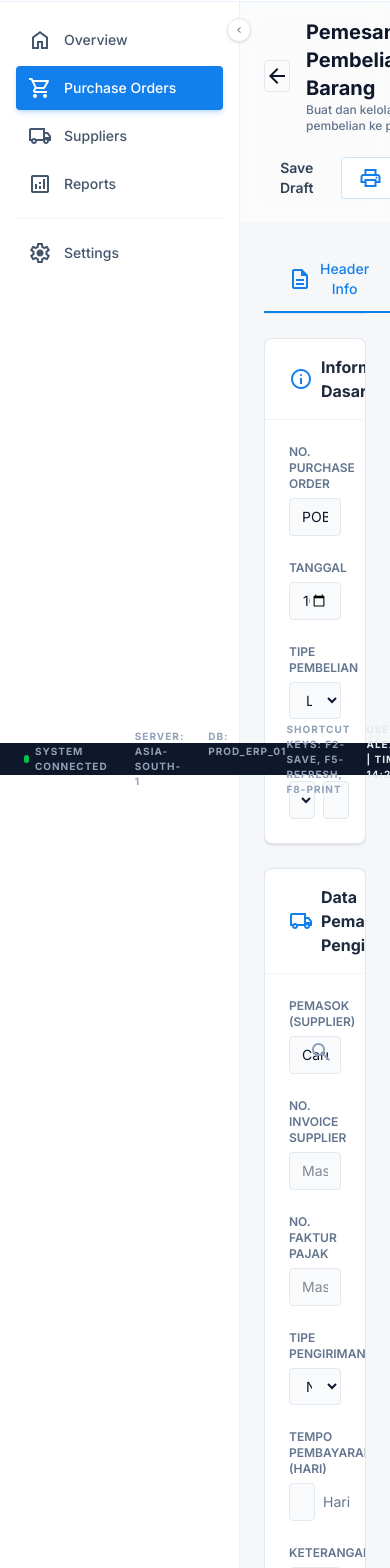
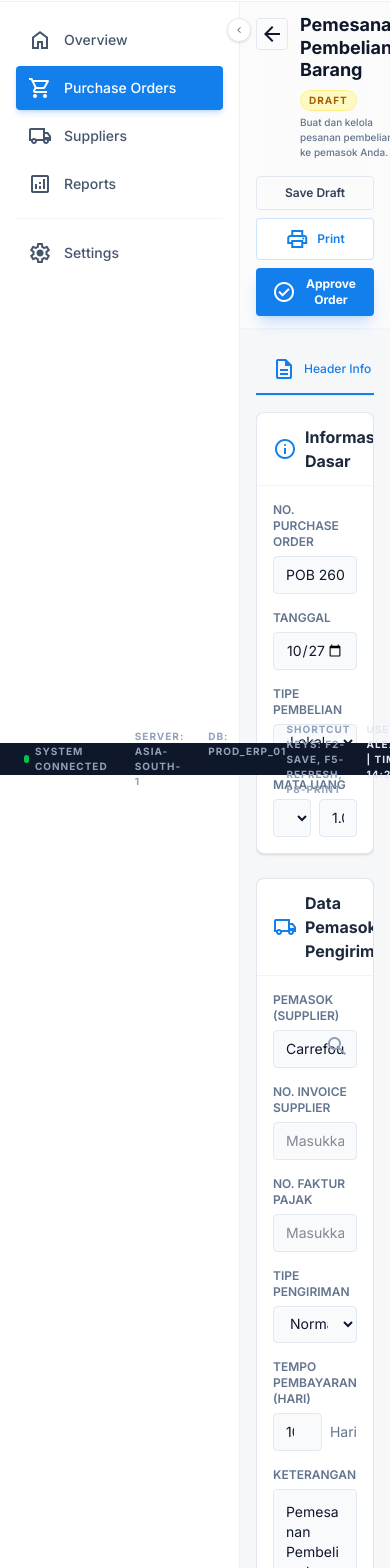
Before and after one commit to zulfafalah/erp, a Next.js app: page /purchase-order/POB2603-0001 in a window 390 px wide. Shown: the part 69-1637 px from the top of the page. Built offline with nearby package versions, Linux system fonts and the light colour scheme.

Commit message:
style: adjust responsive layout and spacing on purchase order detail and list pages.

```diff
--- a/app/purchase-order/[id]/page.tsx
+++ b/app/purchase-order/[id]/page.tsx
@@ -59,39 +59,39 @@ export default function PurchaseOrderDetailPage() {
                 {/* Main Content Area */}
                 <section className="flex-1 flex flex-col bg-background-light overflow-hidden">
                     {/* Action Header */}
-                    <div className="px-6 py-4 flex flex-wrap items-center justify-between gap-4 border-b border-primary/5 bg-white/50 backdrop-blur-sm shrink-0">
-                        <div className="flex items-center gap-4">
+                    <div className="px-4 md:px-6 py-3 md:py-4 flex flex-col md:flex-row md:items-center justify-between gap-4 border-b border-primary/5 bg-white/50 backdrop-blur-sm shrink-0">
+                        <div className="flex items-start md:items-center gap-3 md:gap-4 w-full md:w-auto">
                             <button
                                 onClick={() => router.push("/purchase-order")}
-                                className="size-8 flex items-center justify-center rounded-lg border border-slate-200 hover:bg-white"
+                                className="size-8 flex-shrink-0 flex items-center justify-center rounded-lg border border-slate-200 hover:bg-white mt-1 md:mt-0"
                             >
                                 <span className="material-symbols-outlined text-lg">
                                     arrow_back
                                 </span>
                             </button>
                             <div>
-                                <div className="flex items-center gap-2">
-                                    <h1 className="text-xl font-bold text-slate-900">
+                                <div className="flex flex-wrap items-center gap-2">
+                                    <h1 className="text-lg md:text-xl font-bold text-slate-900 leading-tight">
                                         Pemesanan Pembelian Barang
                                     </h1>
-                                    <span className="px-3 py-1 bg-yellow-100 text-yellow-700 text-xs font-bold rounded-full uppercase tracking-widest border border-yellow-200">
+                                    <span className="px-2 md:px-3 py-0.5 md:py-1 bg-yellow-100 text-yellow-700 text-[10px] md:text-xs font-bold rounded-full uppercase tracking-widest border border-yellow-200">
                                         Draft
                                     </span>
                                 </div>
-                                <p className="text-xs text-slate-500 font-medium">
+                                <p className="text-[10px] md:text-xs text-slate-500 font-medium mt-1">
                                     Buat dan kelola pesanan pembelian ke pemasok Anda.
                                 </p>
                             </div>
                         </div>
-                        <div className="flex items-center gap-3">
-                            <button className="px-4 py-2 text-sm font-semibold text-slate-700 hover:bg-slate-200/50 rounded-lg transition-all">
+                        <div className="flex flex-wrap items-center gap-2 md:gap-3 w-full md:w-auto">
+                            <button className="flex-1 md:flex-none justify-center px-3 md:px-4 py-2 text-xs md:text-sm font-semibold text-slate-700 hover:bg-slate-200/50 rounded-lg transition-all border border-slate-200 md:border-transparent">
                                 Save Draft
                             </button>
-                            <button className="px-4 py-2 text-sm font-semibold bg-white text-primary border border-primary/20 hover:border-primary rounded-lg transition-all flex items-center gap-2">
+                            <button className="flex-1 md:flex-none justify-center px-3 md:px-4 py-2 text-xs md:text-sm font-semibold bg-white text-primary border border-primary/20 hover:border-primary rounded-lg transition-all flex items-center gap-2">
                                 <span className="material-symbols-outlined text-sm">print</span>
                                 Print
                             </button>
-                            <button className="px-5 py-2 text-sm font-bold bg-primary text-white hover:bg-primary/90 rounded-lg shadow-lg shadow-primary/20 flex items-center gap-2">
+                            <button className="w-full md:w-auto justify-center px-4 md:px-5 py-2 text-xs md:text-sm font-bold bg-primary text-white hover:bg-primary/90 rounded-lg shadow-lg shadow-primary/20 flex items-center gap-2">
                                 <span className="material-symbols-outlined text-sm">
                                     check_circle
                                 </span>
@@ -101,14 +101,14 @@ export default function PurchaseOrderDetailPage() {
                     </div>
 
                     {/* Tab System Container */}
-                    <div className="flex-1 flex flex-col overflow-hidden p-6 gap-6">
+                    <div className="flex-1 flex flex-col overflow-hidden p-4 md:p-6 gap-4 md:gap-6">
                         {/* Tabs Selector */}
-                        <div className="flex border-b border-slate-200 shrink-0">
+                        <div className="flex overflow-x-auto no-scrollbar border-b border-slate-200 shrink-0">
                             {tabs.map((tab) => (
                                 <button
                                     key={tab.key}
                                     onClick={() => setActiveTab(tab.key)}
-                                    className={`px-6 py-3 text-sm font-medium flex items-center gap-2 border-b-2 transition-colors ${activeTab === tab.key
+                                    className={`px-4 md:px-6 py-3 text-xs md:text-sm font-medium flex items-center gap-2 border-b-2 transition-colors whitespace-nowrap ${activeTab === tab.key
                                         ? "font-bold border-primary text-primary"
                                         : "text-slate-500 hover:text-slate-700 border-transparent"
                                         }`}
@@ -128,17 +128,17 @@ export default function PurchaseOrderDetailPage() {
 
                         {/* Tab Content */}
                         {activeTab === "header" && (
-                            <div className="flex-1 overflow-y-auto no-scrollbar">
-                                <div className="grid grid-cols-1 lg:grid-cols-3 gap-6">
+                            <div className="flex-1 overflow-y-auto no-scrollbar pb-6">
+                                <div className="grid grid-cols-1 lg:grid-cols-3 gap-4 md:gap-6">
                                     {/* Left Section: Basic & Supplier Info */}
                                     <div className="lg:col-span-2 space-y-6">
                                         {/* Basic Info Card */}
                                         <div className="bg-white rounded-xl border border-slate-200 shadow-sm overflow-hidden">
-                                            <div className="px-6 py-4 border-b border-slate-100 flex items-center gap-2">
+                                            <div className="px-4 md:px-6 py-3 md:py-4 border-b border-slate-100 flex items-center gap-2">
                                                 <span className="material-symbols-outlined text-primary">info</span>
                                                 <h3 className="font-bold text-slate-800">Informasi Dasar</h3>
                                             </div>
-                                            <div className="p-6 grid grid-cols-1 md:grid-cols-2 gap-6">
+                                            <div className="p-4 md:p-6 grid grid-cols-1 sm:grid-cols-2 gap-4 md:gap-6">
                                                 <FormField label="No. Purchase Order">
                                                     <FormInput defaultValue="POB 2603-0001" />
                                                 </FormField>
@@ -165,12 +165,12 @@ export default function PurchaseOrderDetailPage() {
 
                                         {/* Supplier Info Card */}
                                         <div className="bg-white rounded-xl border border-slate-200 shadow-sm overflow-hidden">
-                                            <div className="px-6 py-4 border-b border-slate-100 flex items-center gap-2">
+                                            <div className="px-4 md:px-6 py-3 md:py-4 border-b border-slate-100 flex items-center gap-2">
                                                 <span className="material-symbols-outlined text-primary">local_shipping</span>
                                                 <h3 className="font-bold text-slate-800">Data Pemasok &amp; Pengiriman</h3>
                                             </div>
-                                            <div className="p-6 space-y-6">
-                                                <div className="grid grid-cols-1 md:grid-cols-2 gap-6">
+                                            <div className="p-4 md:p-6 space-y-4 md:space-y-6">
+                                                <div className="grid grid-cols-1 sm:grid-cols-2 gap-4 md:gap-6">
                                                     <div className="md:col-span-2">
                                                         <FormField label="Pemasok (Supplier)">
                                                             <div className="relative">
@@ -215,13 +215,13 @@ export default function PurchaseOrderDetailPage() {
                                     {/* Right Section: Financial Summary & Actions */}
                                     <div className="space-y-6">
                                         <div className="bg-white rounded-xl border border-slate-200 shadow-sm overflow-hidden sticky top-0">
-                                            <div className="px-6 py-4 border-b border-slate-100 flex items-center justify-between">
+                                            <div className="px-4 md:px-6 py-3 md:py-4 border-b border-slate-100 flex items-center justify-between">
                                                 <div className="flex items-center gap-2">
                                                     <span className="material-symbols-outlined text-primary">receipt_long</span>
                                                     <h3 className="font-bold text-slate-800">Ringkasan Biaya</h3>
                                                 </div>
                                             </div>
-                                            <div className="p-6 space-y-4">
+                                            <div className="p-4 md:p-6 space-y-4">
                                                 <div className="flex justify-between items-center text-sm">
                                                     <span className="text-slate-500">Sub Total</span>
                                                     <span className="font-semibold">IDR 12.500.000,00</span>
@@ -252,8 +252,8 @@ export default function PurchaseOrderDetailPage() {
                                                 </div>
                                                 <div className="pt-4 border-t border-slate-100">
                                                     <div className="flex justify-between items-center mb-1">
-                                                        <span className="text-base font-bold text-slate-900">Grand Total</span>
-                                                        <span className="text-xl font-black text-primary">IDR 13.875.000,00</span>
+                                                        <span className="text-sm md:text-base font-bold text-slate-900">Grand Total</span>
+                                                        <span className="text-lg md:text-xl font-black text-primary">IDR 13.875.000,00</span>
                                                     </div>
                                                 </div>
                                                 <div className="pt-4 space-y-3">
@@ -271,16 +271,16 @@ export default function PurchaseOrderDetailPage() {
                                                 <button className="col-span-2 py-3 bg-primary text-white rounded font-bold hover:bg-primary/90 transition-all flex items-center justify-center gap-2 shadow-lg shadow-primary/20">
                                                     <span className="material-symbols-outlined">save</span> SIMPAN PESANAN
                                                 </button>
-                                                <button className="py-2 bg-white border border-slate-200 text-slate-600 rounded text-xs font-bold hover:bg-slate-100 transition-colors flex items-center justify-center gap-1">
+                                                <button className="py-2 bg-white border border-slate-200 text-slate-600 rounded text-xs px-1 md:px-0 font-bold hover:bg-slate-100 transition-colors flex items-center justify-center gap-1">
                                                     <span className="material-symbols-outlined !text-sm">refresh</span> RESET
                                                 </button>
-                                                <button className="py-2 bg-white border border-slate-200 text-slate-600 rounded text-xs font-bold hover:bg-slate-100 transition-colors flex items-center justify-center gap-1">
+                                                <button className="py-2 bg-white border border-slate-200 text-slate-600 rounded text-xs px-1 md:px-0 font-bold hover:bg-slate-100 transition-colors flex items-center justify-center gap-1">
                                                     <span className="material-symbols-outlined !text-sm">help</span> INFO
                                                 </button>
-                                                <button className="col-span-1 py-2 bg-emerald-500 text-white rounded text-xs font-bold hover:bg-emerald-600 transition-colors flex items-center justify-center gap-1">
+                                                <button className="col-span-1 py-2 bg-emerald-500 text-white rounded text-[10px] md:text-xs font-bold hover:bg-emerald-600 transition-colors flex items-center justify-center gap-1">
                                                     <span className="material-symbols-outlined !text-sm">verified</span> APPROVE
                                                 </button>
-                                                <button className="col-span-1 py-2 bg-amber-500 text-white rounded text-xs font-bold hover:bg-amber-600 transition-colors flex items-center justify-center gap-1 text-center">
+                                                <button className="col-span-1 py-2 bg-amber-500 text-white rounded text-[10px] md:text-xs font-bold hover:bg-amber-600 transition-colors flex items-center justify-center gap-1 text-center leading-tight">
                                                     <span className="material-symbols-outlined !text-sm">question_answer</span> ASK CONFIRM
                                                 </button>
                                             </div>
```
Also changed, not shown: app/purchase-order/page.tsx (+57 -11 lines).
